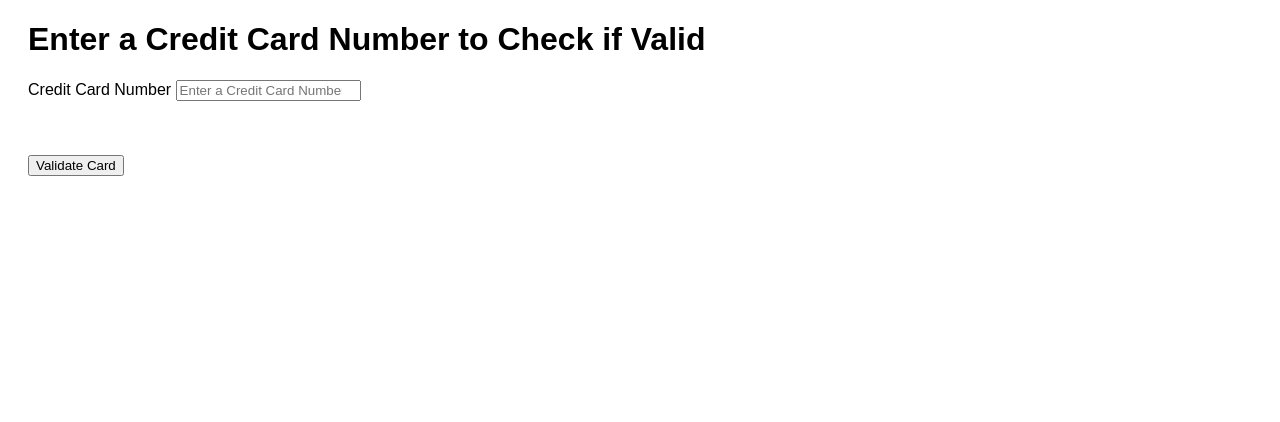
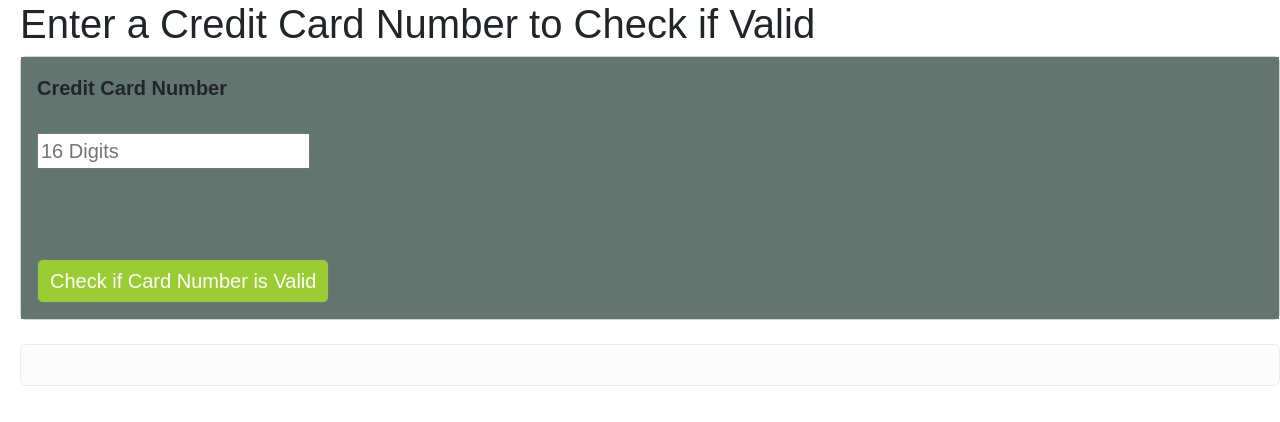
Before and after one commit to SierraProgramPioneer/credit_card_validator, a plain HTML site: page index.html in a window 1280 px wide. Drawn offline with nearby package versions, Linux system fonts and the light colour scheme.

Commit message:
Finalize Functions and Styles

```diff
--- a/css/styles.css
+++ b/css/styles.css
@@ -6,3 +6,24 @@ body {
 .hidden {
     display: none;
 }
+
+.card {
+    display: flex;
+    justify-content: space-around;
+}
+
+.card-body {
+    background-color: rgb(99, 117, 111);
+    font-weight: bold;
+    font-size: 20px;
+}
+
+.input {
+    color: black;
+    font-weight: bold;
+}
+
+.btn-secondary {
+    background-color: yellowgreen;
+    font-size: 20px;
+}
--- a/index.html
+++ b/index.html
@@ -3,21 +3,34 @@
 
 <head>
   <title>Credit Card Validator</title>
+  <link href="https://cdn.jsdelivr.net/npm/bootstrap@5.3.2/dist/css/bootstrap.min.css" rel="stylesheet" integrity="sha384-T3c6CoIi6uLrA9TneNEoa7RxnatzjcDSCmG1MXxSR1GAsXEV/Dwwykc2MPK8M2HN" crossorigin="anonymous">
+  <script src="https://cdn.jsdelivr.net/npm/bootstrap@5.3.2/dist/js/bootstrap.bundle.min.js" integrity="sha384-C6RzsynM9kWDrMNeT87bh95OGNyZPhcTNXj1NW7RuBCsyN/o0jlpcV8Qyq46cDfL" crossorigin="anonymous"></script>
   <link href="css/styles.css" rel="stylesheet" type="text/css" />
   <script src="js/scripts.js"></script>
 </head>
 
 <body>
   <h1>Enter a Credit Card Number to Check if Valid</h1>
+
+  <div class="card">
+    <div class="card-body">
       <form id="submitNumbers">
         <label for="ccNumber">Credit Card Number</label>
-    <input type="number" id="ccNumber" name="ccNumber" placeholder="Enter a Credit Card Number">
+        <br><br>
+        <input type="number" id="ccNumber" name="ccNumber" placeholder="16 Digits">
         <br> <br>
         <br><br>
-    <button type="submit">Validate Card</button>
+        <button type="submit" class="btn btn-secondary">Check if Card Number is Valid</button>
       </form>
+    </div>
+  </div>
+
+
   <br>
+  <div class="alert alert-light" role="alert">
     <h2 id="result"></h2>
+  </div>
+
 
 </body>
 
```
Lines whose indentation alone changed are shown as unchanged.
